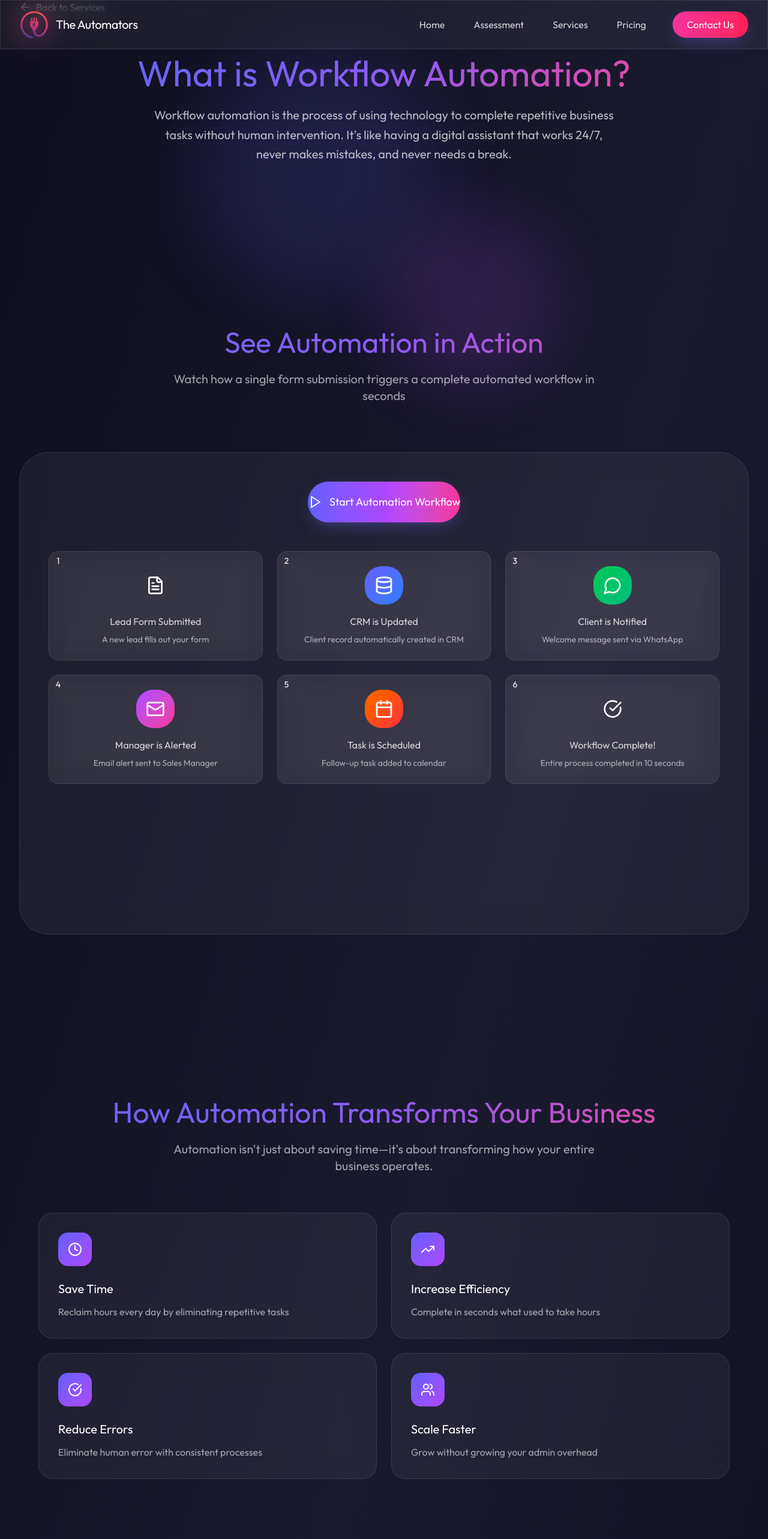
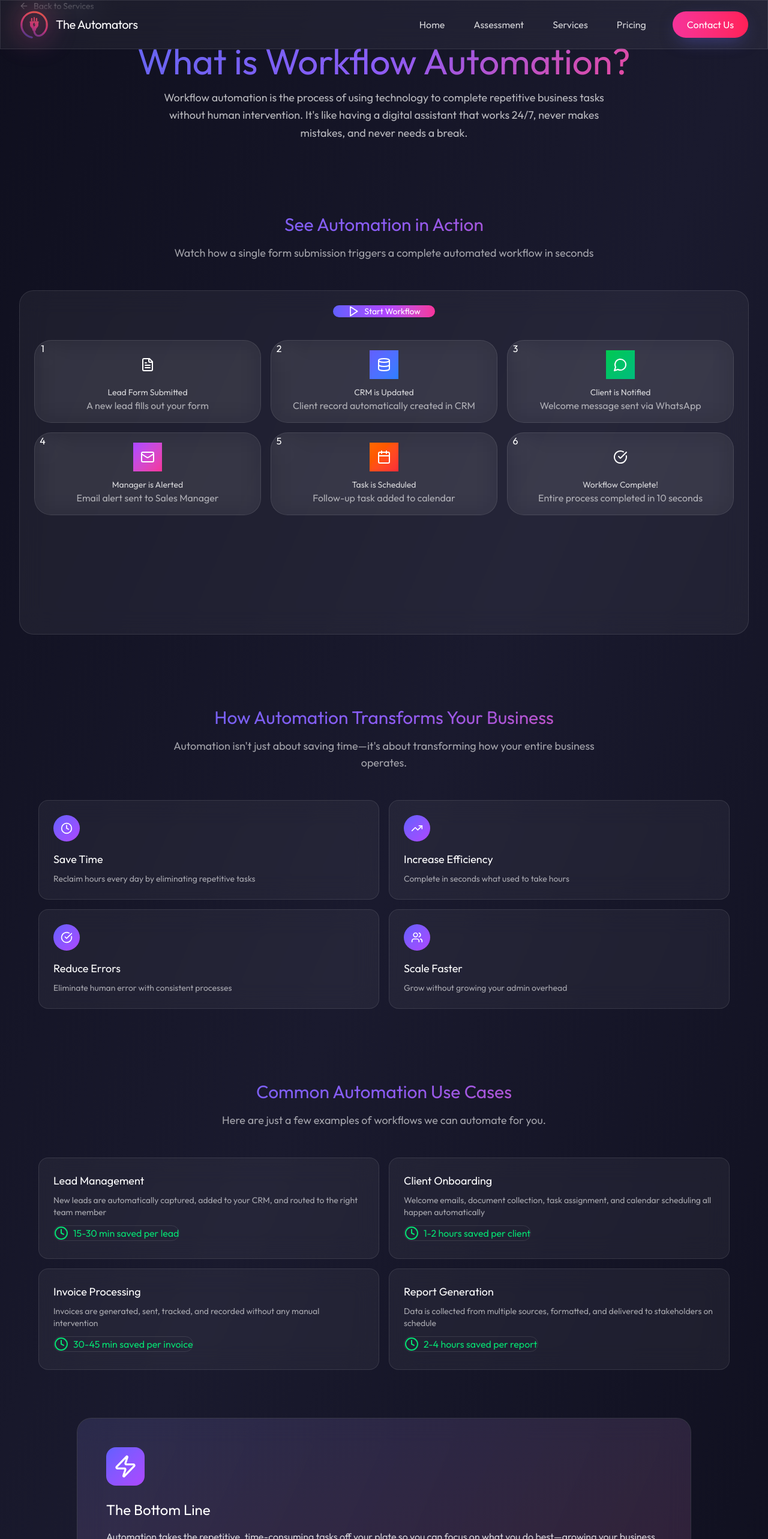
Before and after one commit to TheAutomatorsDotCo/the-automators-website, a React (Vite) app: page /services/automation in a window 1280 px wide. Shown: the top 2566 px of the page at 60% size. Built offline with nearby package versions, Linux system fonts and the light colour scheme.

Commit message:
Optimize AutomationPage for mobile devices - responsive spacing, typography, and interactive demo

```diff
--- a/src/components/AutomationDemo.tsx
+++ b/src/components/AutomationDemo.tsx
@@ -102,43 +102,44 @@ export function AutomationDemo() {
   ];
 
   return (
-    <section className="relative py-32 px-4 sm:px-6 lg:px-8">
+    <section className="relative py-20 sm:py-32 px-4 sm:px-6 lg:px-8">
       <div className="container mx-auto relative z-10">
         {/* Section Header */}
-        <div className="text-center mb-20">
-          <div className="h-10 mb-6"></div>
-          <h2 className="text-4xl sm:text-5xl gradient-text mb-6">
+        <div className="text-center mb-12 sm:mb-20">
+          <div className="h-6 sm:h-10 mb-4 sm:mb-6"></div>
+          <h2 className="text-3xl sm:text-4xl md:text-5xl gradient-text mb-4 sm:mb-6">
             See Automation in Action
           </h2>
-          <p className="text-xl text-white/60 max-w-3xl mx-auto">
+          <p className="text-lg sm:text-xl text-white/60 max-w-3xl mx-auto">
             Watch how a single form submission triggers a complete automated workflow in seconds
           </p>
         </div>
 
         {/* Demo Container */}
-        <div className="relative overflow-hidden rounded-[3rem] glass border border-white/10 p-8 sm:p-12 lg:p-16">
+        <div className="relative overflow-hidden rounded-3xl sm:rounded-[3rem] glass border border-white/10 p-6 sm:p-8 md:p-12 lg:p-16">
           <div className="absolute inset-0 bg-gradient-to-br from-indigo-500/5 via-purple-500/5 to-pink-500/5"></div>
 
           <div className="relative z-10">
             {/* Start Button */}
-            <div className="flex justify-center mb-12">
+            <div className="flex justify-center mb-8 sm:mb-12">
               <div className="text-center">
                 <button
                   onClick={startAnimation}
                   disabled={isAnimating}
-                  className={`btn-3d bg-gradient-to-r from-indigo-500 via-purple-500 to-pink-500 text-white px-10 py-5 rounded-full inline-flex items-center space-x-3 text-lg ${
+                  className={`btn-3d bg-gradient-to-r from-indigo-500 via-purple-500 to-pink-500 text-white px-6 sm:px-8 md:px-10 py-3.5 sm:py-4 md:py-5 rounded-full inline-flex items-center space-x-2 sm:space-x-3 text-sm sm:text-base md:text-lg ${
                     isAnimating ? 'opacity-50 cursor-not-allowed' : 'hover:scale-105'
                   } transition-all`}
                 >
-                  <Play className="w-6 h-6" />
-                  <span>{activeStep === 5 ? 'Run Workflow Again' : 'Start Automation Workflow'}</span>
+                  <Play className="w-5 h-5 sm:w-6 sm:h-6" />
+                  <span className="hidden sm:inline">{activeStep === 5 ? 'Run Workflow Again' : 'Start Automation Workflow'}</span>
+                  <span className="sm:hidden">{activeStep === 5 ? 'Run Again' : 'Start Workflow'}</span>
                 </button>
 
                 {/* Progress Indicator */}
                 {isAnimating && activeStep >= 0 && activeStep < 5 && (
-                  <div className="mt-4 inline-flex items-center space-x-2 px-4 py-2 rounded-full glass border border-white/20">
+                  <div className="mt-4 inline-flex items-center space-x-2 px-3 sm:px-4 py-1.5 sm:py-2 rounded-full glass border border-white/20">
                     <div className="w-2 h-2 rounded-full bg-gradient-to-r from-indigo-500 to-purple-500 animate-pulse"></div>
-                    <span className="text-sm text-white/80">
+                    <span className="text-xs sm:text-sm text-white/80">
                       Step {activeStep + 1} of 6
                     </span>
                   </div>
@@ -147,12 +148,12 @@ export function AutomationDemo() {
             </div>
 
             {/* Workflow Steps - Simple Grid Layout */}
-            <div className="grid grid-cols-1 md:grid-cols-2 lg:grid-cols-3 xl:grid-cols-6 gap-6 mb-8">
+            <div className="grid grid-cols-1 md:grid-cols-2 lg:grid-cols-3 xl:grid-cols-6 gap-4 sm:gap-6 mb-6 sm:mb-8">
               {steps.map((step) => (
                 <div key={step.id} className="relative">
                   {/* Step Number Badge */}
                   <div className="absolute -top-3 -left-3 z-20">
-                    <div className={`w-8 h-8 rounded-full flex items-center justify-center text-sm font-bold text-white transition-all duration-500 ${
+                    <div className={`w-7 h-7 sm:w-8 sm:h-8 rounded-full flex items-center justify-center text-xs sm:text-sm font-bold text-white transition-all duration-500 ${
                       activeStep === step.id
                         ? `bg-gradient-to-br ${step.color} scale-125 shadow-lg`
                         : activeStep > step.id
@@ -175,7 +176,7 @@ export function AutomationDemo() {
                             : 'scale-100 opacity-100'
                     }`}
                   >
-                    <div className={`glass rounded-2xl p-6 h-full transition-all duration-500 ${
+                    <div className={`glass rounded-xl sm:rounded-2xl p-4 sm:p-6 h-full transition-all duration-500 ${
                       activeStep === step.id
                         ? 'border-2 border-white/50 shadow-2xl bg-white/5'
                         : activeStep > step.id || (activeStep === 5 && step.id < 5)
@@ -183,25 +184,25 @@ export function AutomationDemo() {
                           : 'border border-white/10'
                     }`}>
                       {/* Icon */}
-                      <div className="flex justify-center mb-4">
+                      <div className="flex justify-center mb-3 sm:mb-4">
                         <div
-                          className={`p-4 rounded-xl bg-gradient-to-br ${step.color} transition-all duration-500 ${
+                          className={`p-3 sm:p-4 rounded-lg sm:rounded-xl bg-gradient-to-br ${step.color} transition-all duration-500 ${
                             activeStep === step.id ? 'scale-110 shadow-lg' : 'scale-100'
                           }`}
                         >
-                          <step.icon className="w-8 h-8 text-white" />
+                          <step.icon className="w-6 h-6 sm:w-8 sm:h-8 text-white" />
                         </div>
                       </div>
 
                       {/* Title */}
-                      <h3 className={`text-center text-base font-semibold mb-2 transition-colors duration-500 ${
+                      <h3 className={`text-center text-sm sm:text-base font-semibold mb-1.5 sm:mb-2 transition-colors duration-500 ${
                         activeStep === step.id ? 'text-white' : 'text-white/80'
                       }`}>
                         {step.title}
                       </h3>
 
                       {/* Description */}
-                      <p className={`text-center text-sm transition-all duration-500 ${
+                      <p className={`text-center text-xs sm:text-sm transition-all duration-500 ${
                         activeStep === step.id
                           ? 'text-white/90'
                           : 'text-white/60'
@@ -222,18 +223,18 @@ export function AutomationDemo() {
                   : 'opacity-0 translate-y-4 pointer-events-none'
               }`}
             >
-              <div className="glass border border-indigo-500/30 rounded-2xl p-6 sm:p-8 text-center">
-                <div className="inline-flex items-center justify-center w-12 h-12 rounded-full bg-gradient-to-br from-indigo-500 to-purple-500 mb-4">
-                  <svg className="w-6 h-6 text-white" fill="none" viewBox="0 0 24 24" stroke="currentColor">
+              <div className="glass border border-indigo-500/30 rounded-xl sm:rounded-2xl p-5 sm:p-6 md:p-8 text-center">
+                <div className="inline-flex items-center justify-center w-10 h-10 sm:w-12 sm:h-12 rounded-full bg-gradient-to-br from-indigo-500 to-purple-500 mb-3 sm:mb-4">
+                  <svg className="w-5 h-5 sm:w-6 sm:h-6 text-white" fill="none" viewBox="0 0 24 24" stroke="currentColor">
                     <path strokeLinecap="round" strokeLinejoin="round" strokeWidth={2} d="M13 10V3L4 14h7v7l9-11h-7z" />
                   </svg>
                 </div>
-                <p className="text-lg sm:text-xl text-white/90 mb-2">
+                <p className="text-base sm:text-lg md:text-xl text-white/90 mb-2">
                   <span className="gradient-text font-semibold">Just imagine:</span> A simple workflow like this can save you{' '}
                   <span className="text-white font-semibold">15 minutes to an hour</span> of manual work{' '}
                   <span className="text-white font-semibold">every time</span> it's used.
                 </p>
-                <p className="text-sm text-white/60">
+                <p className="text-xs sm:text-sm text-white/60">
                   Multiply that across your team and across all your repetitive processes...
                 </p>
               </div>
--- a/src/components/AutomationPage.tsx
+++ b/src/components/AutomationPage.tsx
@@ -7,22 +7,22 @@ import { AutomationDemo } from './AutomationDemo';
 export function AutomationPage() {
   const benefits = [
     {
-      icon: <Clock className="w-6 h-6" />,
+      icon: <Clock className="w-5 h-5 sm:w-6 sm:h-6" />,
       title: 'Save Time',
       description: 'Reclaim hours every day by eliminating repetitive tasks',
     },
     {
-      icon: <TrendingUp className="w-6 h-6" />,
+      icon: <TrendingUp className="w-5 h-5 sm:w-6 sm:h-6" />,
       title: 'Increase Efficiency',
       description: 'Complete in seconds what used to take hours',
     },
     {
-      icon: <CheckCircle className="w-6 h-6" />,
+      icon: <CheckCircle className="w-5 h-5 sm:w-6 sm:h-6" />,
       title: 'Reduce Errors',
       description: 'Eliminate human error with consistent processes',
     },
     {
-      icon: <Users className="w-6 h-6" />,
+      icon: <Users className="w-5 h-5 sm:w-6 sm:h-6" />,
       title: 'Scale Faster',
       description: 'Grow without growing your admin overhead',
     },
@@ -71,31 +71,31 @@ export function AutomationPage() {
       />
       {/* Animated Background */}
       <div className="fixed inset-0 overflow-hidden pointer-events-none">
-        <div className="blob absolute top-20 left-1/4 w-96 h-96 bg-indigo-500 rounded-full"></div>
-        <div className="blob absolute bottom-40 right-1/4 w-80 h-80 bg-purple-500 rounded-full" style={{ animationDelay: '2s' }}></div>
+        <div className="blob absolute top-20 left-10 sm:left-1/4 w-64 sm:w-96 h-64 sm:h-96 bg-indigo-500 rounded-full"></div>
+        <div className="blob absolute bottom-40 right-10 sm:right-1/4 w-56 sm:w-80 h-56 sm:h-80 bg-purple-500 rounded-full" style={{ animationDelay: '2s' }}></div>
       </div>
 
       {/* Back Button */}
-      <div className="relative pt-24 px-4 sm:px-6 lg:px-8 z-10">
+      <div className="relative pt-20 sm:pt-24 px-4 sm:px-6 lg:px-8 z-10">
         <div className="container mx-auto">
           <Link
             to="/services"
-            className="inline-flex items-center space-x-2 text-white/70 hover:text-white transition-colors"
+            className="inline-flex items-center space-x-2 text-white/70 hover:text-white transition-colors text-sm sm:text-base"
           >
-            <ArrowLeft className="w-5 h-5" />
+            <ArrowLeft className="w-4 h-4 sm:w-5 sm:h-5" />
             <span>Back to Services</span>
           </Link>
         </div>
       </div>
 
       {/* Hero Section */}
-      <section className="relative pt-12 pb-20 px-4 sm:px-6 lg:px-8">
+      <section className="relative pt-12 sm:pt-16 pb-16 sm:pb-20 px-4 sm:px-6 lg:px-8">
         <div className="container mx-auto text-center relative z-10">
-          <div className="h-10 mb-6"></div>
-          <h1 className="text-4xl sm:text-5xl lg:text-6xl gradient-text mb-6 max-w-4xl mx-auto">
+          <div className="h-8 sm:h-12 mb-4 sm:mb-6"></div>
+          <h1 className="text-4xl sm:text-5xl lg:text-6xl gradient-text mb-4 sm:mb-6 max-w-4xl mx-auto">
             What is Workflow Automation?
           </h1>
-          <p className="text-xl text-white/70 max-w-3xl mx-auto leading-relaxed">
+          <p className="text-lg sm:text-xl text-white/70 max-w-3xl mx-auto leading-relaxed">
             Workflow automation is the process of using technology to complete repetitive business tasks without human intervention.
             It's like having a digital assistant that works 24/7, never makes mistakes, and never needs a break.
           </p>
@@ -106,29 +106,29 @@ export function AutomationPage() {
       <AutomationDemo />
 
       {/* How It Works Section */}
-      <section className="relative py-20 px-4 sm:px-6 lg:px-8">
+      <section className="relative pt-16 sm:pt-20 pb-20 sm:pb-32 px-4 sm:px-6 lg:px-8">
         <div className="container mx-auto max-w-6xl relative z-10">
-          <div className="text-center mb-16">
-            <div className="h-10 mb-6"></div>
-            <h2 className="text-4xl sm:text-5xl gradient-text mb-6">
+          <div className="text-center mb-12 sm:mb-16">
+            <div className="h-6 sm:h-10 mb-4 sm:mb-6"></div>
+            <h2 className="text-3xl sm:text-4xl md:text-5xl gradient-text mb-4 sm:mb-6">
               How Automation Transforms Your Business
             </h2>
-            <p className="text-xl text-white/60 max-w-3xl mx-auto">
+            <p className="text-lg sm:text-xl text-white/60 max-w-3xl mx-auto">
               Automation isn't just about saving time—it's about transforming how your entire business operates.
             </p>
           </div>
 
-          <div className="grid sm:grid-cols-2 gap-6">
+          <div className="grid sm:grid-cols-2 gap-4 sm:gap-6">
             {benefits.map((benefit, index) => (
               <div
                 key={index}
-                className="card-3d glass border border-white/10 rounded-3xl p-8 hover:border-white/20 transition-all"
+                className="card-3d glass border border-white/10 rounded-2xl sm:rounded-3xl p-6 sm:p-8 hover:border-white/20 transition-all"
               >
-                <div className="inline-flex p-4 rounded-2xl bg-gradient-to-br from-indigo-500 to-purple-500 text-white mb-6">
+                <div className="inline-flex p-3 sm:p-4 rounded-xl sm:rounded-2xl bg-gradient-to-br from-indigo-500 to-purple-500 text-white mb-4 sm:mb-6">
                   {benefit.icon}
                 </div>
-                <h3 className="text-white text-xl mb-3">{benefit.title}</h3>
-                <p className="text-white/60">{benefit.description}</p>
+                <h3 className="text-white text-lg sm:text-xl mb-2 sm:mb-3">{benefit.title}</h3>
+                <p className="text-white/60 text-sm sm:text-base">{benefit.description}</p>
               </div>
             ))}
           </div>
@@ -136,29 +136,29 @@ export function AutomationPage() {
       </section>
 
       {/* Real-World Examples */}
-      <section className="relative py-20 px-4 sm:px-6 lg:px-8">
+      <section className="relative pt-16 sm:pt-20 pb-20 sm:pb-32 px-4 sm:px-6 lg:px-8">
         <div className="container mx-auto max-w-6xl relative z-10">
-          <div className="text-center mb-16">
-            <div className="h-10 mb-6"></div>
-            <h2 className="text-4xl sm:text-5xl gradient-text mb-6">
+          <div className="text-center mb-12 sm:mb-16">
+            <div className="h-6 sm:h-10 mb-4 sm:mb-6"></div>
+            <h2 className="text-3xl sm:text-4xl md:text-5xl gradient-text mb-4 sm:mb-6">
               Common Automation Use Cases
             </h2>
-            <p className="text-xl text-white/60 max-w-3xl mx-auto">
+            <p className="text-lg sm:text-xl text-white/60 max-w-3xl mx-auto">
               Here are just a few examples of workflows we can automate for you.
             </p>
           </div>
 
-          <div className="grid sm:grid-cols-2 gap-6">
+          <div className="grid sm:grid-cols-2 gap-4 sm:gap-6">
             {examples.map((example, index) => (
               <div
                 key={index}
-                className="card-3d glass border border-white/10 rounded-3xl p-8 hover:border-white/20 transition-all"
+                className="card-3d glass border border-white/10 rounded-2xl sm:rounded-3xl p-6 sm:p-8 hover:border-white/20 transition-all"
               >
-                <h3 className="text-white text-xl mb-3">{example.title}</h3>
-                <p className="text-white/60 mb-4">{example.description}</p>
-                <div className="inline-flex items-center space-x-2 px-4 py-2 rounded-full bg-gradient-to-r from-green-500/20 to-emerald-500/20 border border-green-500/30">
-                  <Clock className="w-4 h-4 text-green-400" />
-                  <span className="text-sm text-green-400 font-semibold">{example.time}</span>
+                <h3 className="text-white text-lg sm:text-xl mb-2 sm:mb-3">{example.title}</h3>
+                <p className="text-white/60 mb-3 sm:mb-4 text-sm sm:text-base">{example.description}</p>
+                <div className="inline-flex items-center space-x-2 px-3 sm:px-4 py-1.5 sm:py-2 rounded-full bg-gradient-to-r from-green-500/20 to-emerald-500/20 border border-green-500/30">
+                  <Clock className="w-3.5 h-3.5 sm:w-4 sm:h-4 text-green-400" />
+                  <span className="text-xs sm:text-sm text-green-400 font-semibold">{example.time}</span>
                 </div>
               </div>
             ))}
@@ -167,21 +167,21 @@ export function AutomationPage() {
       </section>
 
       {/* The Bottom Line Section */}
-      <section className="relative py-20 px-4 sm:px-6 lg:px-8">
+      <section className="relative py-16 sm:py-20 px-4 sm:px-6 lg:px-8">
         <div className="container mx-auto max-w-5xl relative z-10">
-          <div className="relative overflow-hidden rounded-[3rem] glass border border-indigo-500/30 p-12 sm:p-16">
+          <div className="relative overflow-hidden rounded-3xl sm:rounded-[3rem] glass border border-indigo-500/30 p-8 sm:p-12 lg:p-16">
             <div className="absolute inset-0 bg-gradient-to-br from-indigo-500/10 via-purple-500/10 to-pink-500/10"></div>
             <div className="relative z-10">
-              <div className="inline-flex p-4 rounded-3xl bg-gradient-to-br from-indigo-500 to-purple-500 text-white mb-8">
-                <Zap className="w-12 h-12" />
+              <div className="inline-flex p-3 sm:p-4 rounded-2xl sm:rounded-3xl bg-gradient-to-br from-indigo-500 to-purple-500 text-white mb-6 sm:mb-8">
+                <Zap className="w-10 h-10 sm:w-12 sm:h-12" />
               </div>
-              <h2 className="text-3xl sm:text-4xl text-white mb-6">
+              <h2 className="text-2xl sm:text-3xl md:text-4xl text-white mb-4 sm:mb-6">
                 The Bottom Line
               </h2>
-              <p className="text-xl text-white/80 mb-6 leading-relaxed">
+              <p className="text-base sm:text-lg md:text-xl text-white/80 mb-4 sm:mb-6 leading-relaxed">
                 Automation takes the repetitive, time-consuming tasks off your plate so you can focus on what you do best—growing your business, serving your customers, and innovating.
               </p>
-              <p className="text-xl text-white/80 leading-relaxed">
+              <p className="text-base sm:text-lg md:text-xl text-white/80 leading-relaxed">
                 It's not about replacing people—it's about empowering them to do more meaningful work while the robots handle the boring stuff.
               </p>
             </div>
@@ -190,27 +190,27 @@ export function AutomationPage() {
       </section>
 
       {/* CTA Section */}
-      <section className="relative py-20 px-4 sm:px-6 lg:px-8">
+      <section className="relative py-16 sm:py-20 px-4 sm:px-6 lg:px-8">
         <div className="container mx-auto max-w-4xl relative z-10">
-          <div className="relative overflow-hidden rounded-[3rem] glass border border-white/10 p-12 sm:p-16">
+          <div className="relative overflow-hidden rounded-3xl sm:rounded-[3rem] glass border border-white/10 p-8 sm:p-12 md:p-16">
             <div className="absolute inset-0 bg-gradient-to-br from-indigo-500/20 via-purple-500/20 to-pink-500/20"></div>
             <div className="relative z-10 text-center">
-              <h2 className="text-4xl sm:text-5xl text-white mb-6">
+              <h2 className="text-3xl sm:text-4xl md:text-5xl text-white mb-4 sm:mb-6">
                 Ready to Automate Your Business?
               </h2>
-              <p className="text-xl text-white/70 mb-8">
+              <p className="text-base sm:text-lg md:text-xl text-white/70 mb-6 sm:mb-8">
                 Let's talk about which processes in your business could benefit from automation. Schedule a free consultation today.
               </p>
-              <div className="flex flex-col sm:flex-row gap-4 justify-center">
+              <div className="flex flex-col sm:flex-row gap-3 sm:gap-4 justify-center">
                 <Link
                   to="/contact"
-                  className="btn-3d bg-gradient-to-r from-indigo-500 via-purple-500 to-pink-500 text-white px-8 py-4 rounded-full"
+                  className="btn-3d bg-gradient-to-r from-indigo-500 via-purple-500 to-pink-500 text-white px-6 sm:px-8 py-3 sm:py-4 rounded-full text-sm sm:text-base"
                 >
                   Schedule Free Consultation
                 </Link>
                 <Link
                   to="/assessment"
-                  className="px-8 py-4 rounded-full glass border border-white/20 text-white hover:bg-white/5 transition-all"
+                  className="px-6 sm:px-8 py-3 sm:py-4 rounded-full glass border border-white/20 text-white hover:bg-white/5 transition-all text-sm sm:text-base"
                 >
                   Take Assessment
                 </Link>
```
Also changed, not shown: 2 other files (tests, documents, lock files or other folders).
